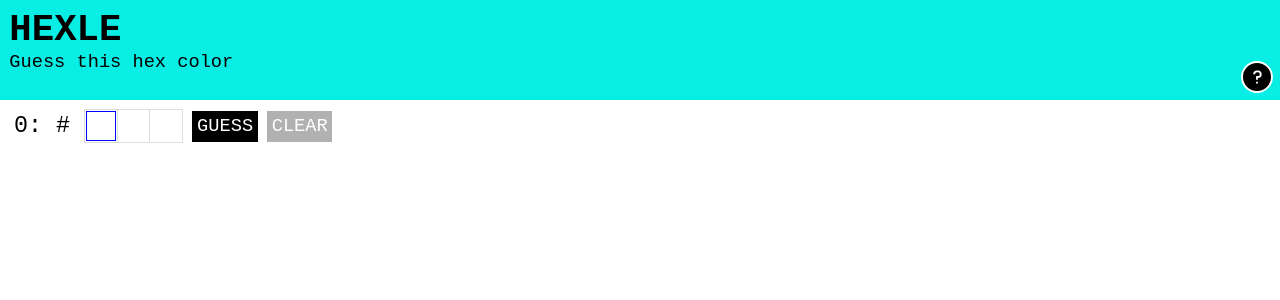
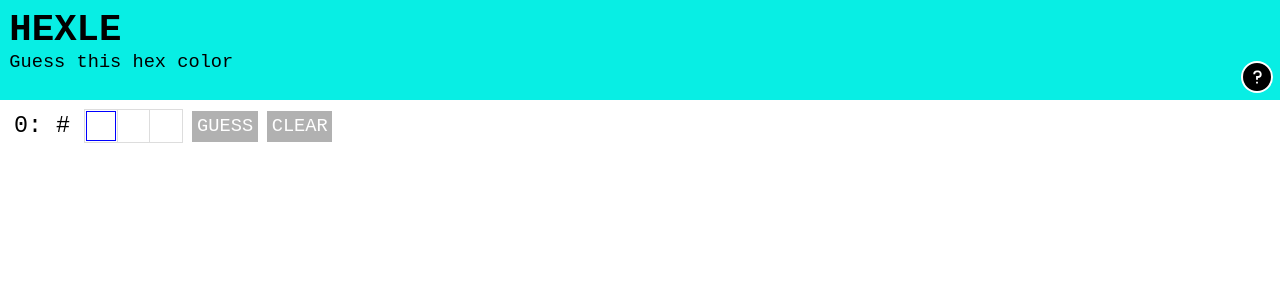
Before and after one commit to chadlavi/hexle, a React (Create React App) app: page / in a window 1280 px wide. Shown: the top 300 px of the page. Built offline with nearby package versions, Linux system fonts and the light colour scheme.

Commit message:
disable guess button unless the guess is complete

```diff
--- a/src/Guess.js
+++ b/src/Guess.js
@@ -146,7 +146,12 @@ export function Guess({
               onKeyDown={handleKeydown2}
               ref={(e) => (inputRefs.current[2] = e)}
             />
-            <button onClick={onGuess}>guess</button>
+            <button
+              disabled={!(hex0.value?.length === 2 && hex1.value?.length === 2 && hex2.value?.length === 2)}
+              onClick={onGuess}
+            >
+              guess
+            </button>
             <button
               disabled={!(hex0.value || hex1.value || hex2.value)}
               onClick={handleClear}
```
